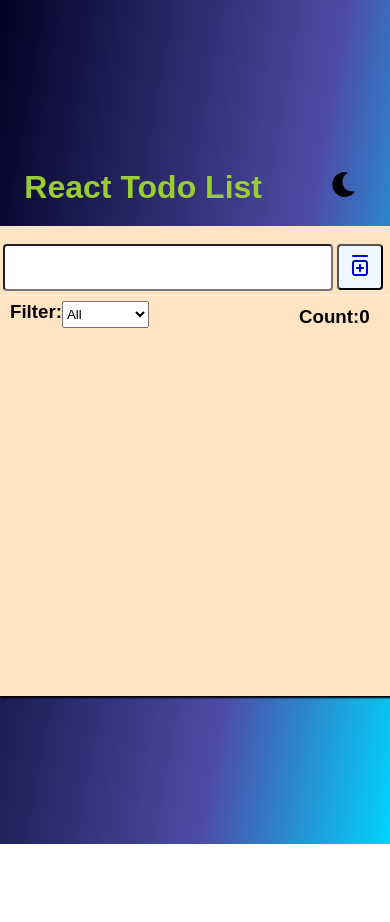
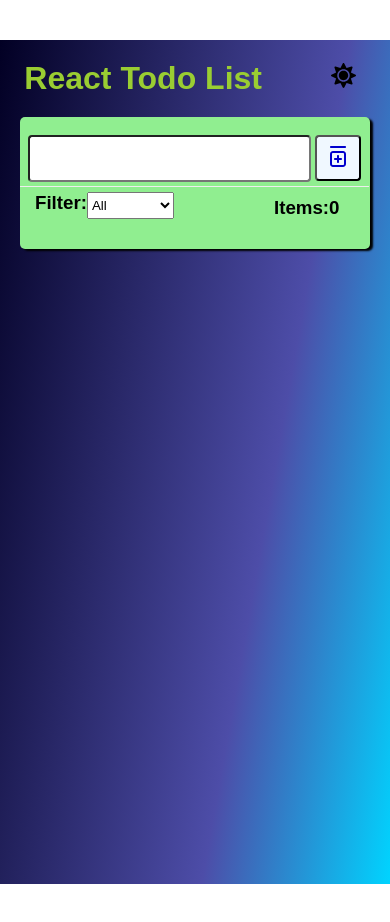
Before and after one commit to haqftyt/react_todo, a React (Create React App) app: page / in a window 390 px wide. Before the commit the page ends 844 px from the top, so only its background shows below. Built offline with nearby package versions, Linux system fonts and the light colour scheme.

Commit message:
changes made with responsive and toggles

```diff
--- a/src/Components/Button.js
+++ b/src/Components/Button.js
@@ -5,7 +5,7 @@
 const Button = ({ isDarkMode, onToggle }) => {
   return (
     <button className='darkLight'onClick={onToggle}>
-      {isDarkMode ? <FaSun style={{color:'white'}} /> : <FaMoon />}
+      {isDarkMode ? <FaSun style={{color:'black'}} /> : <FaMoon style={{color:'white'}} />}
     </button>
   );
 };
--- a/src/Components/LightDark.js
+++ b/src/Components/LightDark.js
@@ -4,7 +4,7 @@
 import TodoList from './TodoList';
 
 const LightDark = () => {
-  const [isDarkMode, setIsDarkMode] = useState(false);
+  const [isDarkMode, setIsDarkMode] = useState(true);
 
   const handleToggle = () => {
     setIsDarkMode(!isDarkMode);
@@ -12,7 +12,7 @@
   };
 
   return (
-    <div className={isDarkMode ? 'dark-mode' : 'light-mode'}>
+    <div className={isDarkMode ? 'light-mode' : 'dark-mode'}>
       <div className="container">
      <div className='Head'>
      <h1>React Todo List</h1>
--- a/src/Components/TodoList.js
+++ b/src/Components/TodoList.js
@@ -77,7 +77,7 @@
             <option value="completed">Completed</option>
           </select>
           <div className="CountBlock">
-          <h3 style={{color:'black'}}>Count:{(tasks.length !=0 ? tasks.length : 0)}</h3>
+          <h3 style={{color:'black'}}>Items:{(tasks.length !==0 ? tasks.length : 0)}</h3>
           </div>
       </div>
 
--- a/src/index.css
+++ b/src/index.css
@@ -7,19 +7,19 @@
 .container {
   width: 100%;
   height: 100vh;
+  margin:40px 0;
   display: flex;
   align-items: center;
-  justify-content: center;
   flex-direction: column;
 }
 .container h1 {
   margin: 20px 0;
 }
 .listbox {
-  width: 400px;
-  height: 450px;
+  width: 350px;
+  height: auto;
   padding: 10px 0;
-  background-color: bisque;
+  background-color: lightgreen;
   box-shadow: 3px 2px 2px black;
   border-radius: 5px;
 }
@@ -99,7 +99,7 @@
   border-radius: 0.25rem;
   padding: 0.5rem;
   font-size: 1.5rem;
-  background-color: aliceblue;
+  background-color: lightgreen;
   color: mediumblue;
   cursor: pointer;
 }
@@ -132,7 +132,7 @@
   padding:5px 5px;
 }
 .TaskDiv .TaskField{
-  width:74.5%;
+  width:70%;
   display:flex;
   align-items: center;
 }
@@ -145,6 +145,6 @@
   margin-top:5px;
 }
 .CountBlock{
-  margin-left:150px;
+  margin-left:100px;
   margin-top:5px;
 }
```
